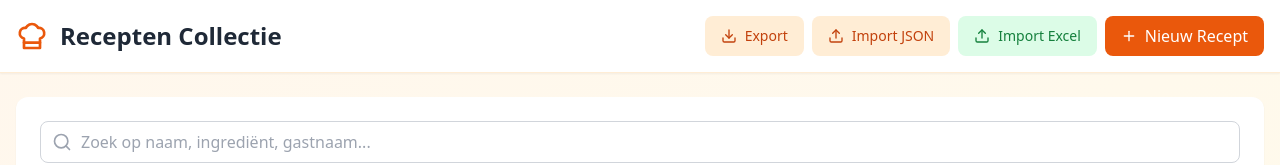
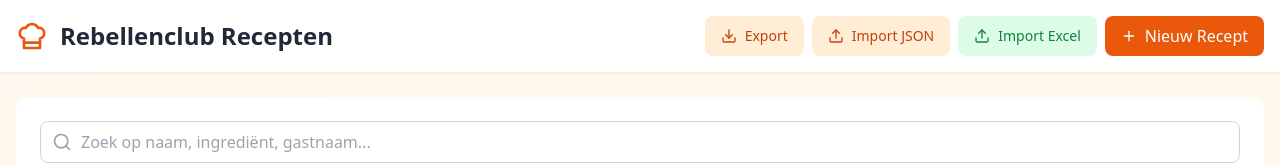
Before and after one commit to windjimmy-hash/recepten-app-v2, a React (Vite) app: page / in a window 1280 px wide. Shown: the top 165 px of the page. Built offline with nearby package versions, Linux system fonts and the light colour scheme.

Commit message:
Update App.jsx

```diff
--- a/src/App.jsx
+++ b/src/App.jsx
@@ -248,7 +248,7 @@
           <div className="flex items-center justify-between flex-wrap gap-4">
             <div className="flex items-center gap-3">
               <ChefHat className="w-8 h-8 text-orange-600" />
-              <h1 className="text-2xl font-bold text-gray-800">Recepten Collectie</h1>
+              <h1 className="text-2xl font-bold text-gray-800">Rebellenclub Recepten</h1>
             </div>
             <div className="flex flex-wrap gap-2">
               <button
```
